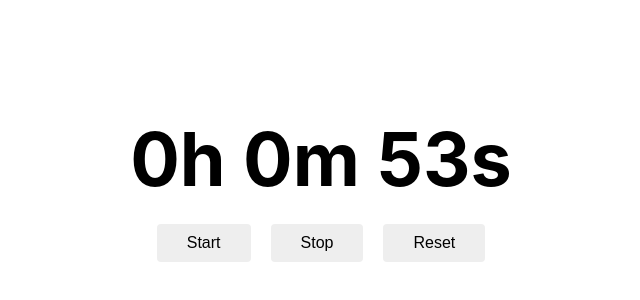
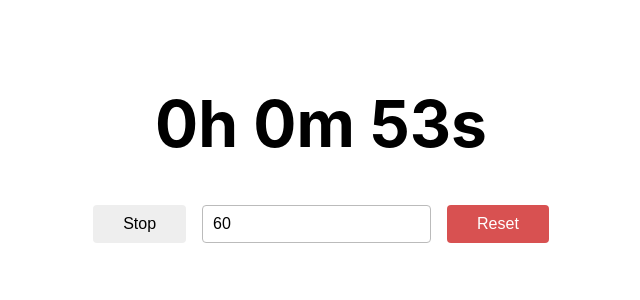
Before and after one commit to KruzeZab/react-assignment, a React (Vite) app: page / in a window 1280 px wide. Shown: the part 236-536 px from the top of the page, without its empty margins (319-959 px from the left). Built offline with nearby package versions, Linux system fonts and the light colour scheme.

Commit message:
add interactivity by taking user input

```diff
--- a/package.json
+++ b/package.json
@@ -29,6 +29,7 @@
     "eslint-plugin-simple-import-sort": "^7.0.0",
     "pre-commit": "^1.2.2",
     "prettier": "^2.5.1",
+    "sass": "^1.70.0",
     "typescript": "^4.5.5",
     "vite": "^2.9.12"
   },
--- a/src/App.css
+++ /dev/null
@@ -1,33 +0,0 @@
-.App {
-  display: flex;
-  justify-content: center;
-  flex-direction: column;
-  align-items: center;
-  min-height: 100vh;
-}
-
-.timer {
-  font-size: 4.6rem;
-  margin-bottom: 20px;
-}
-
-.btn-wrapper {
-  display: flex;
-  gap: 20px;
-}
-
-.btn {
-  border: 0;
-  background: none;
-  font-size: 16px;
-  font-weight: 500;
-  background-color: #eee;
-  padding: 10px 30px;
-  border-radius: 4px;
-  cursor: pointer;
-  transition: all 0.2s ease;
-}
-
-.btn:hover {
-  background-color: #e6e6e6;
-}
--- /dev/null
+++ b/src/App.scss
@@ -0,0 +1,18 @@
+.App {
+    min-height: 100vh;
+    display: flex;
+    align-items: center;
+    flex-direction: column;
+    justify-content: center;
+    margin: 0 10px;
+}
+
+.actions {
+    display: flex;
+    gap: 1rem;
+}
+
+.timer {
+    margin-top: 0;
+    font-size: 4rem;
+}
--- a/src/App.tsx
+++ b/src/App.tsx
@@ -1,11 +1,15 @@
-import './App.css';
+import './App.scss';
 
 import { useEffect, useRef, useState } from 'react';
+
+import Button from './components/Button';
+import TextInput from './components/TextInput';
 
 const initialTimer = 60;
 
 const App = () => {
   const [timer, setTimer] = useState<number>(initialTimer);
+  const [value, setValue] = useState<string>(initialTimer.toString());
   const [isRunning, setIsRunning] = useState<boolean>(true);
   const intervalId = useRef<number | null>(null);
 
@@ -19,25 +23,33 @@ const App = () => {
     if (isRunning) {
       startTimer();
     } else {
-      clearInterval(intervalId.current as number);
+      if (intervalId.current) {
+        clearInterval(intervalId.current);
+      }
     }
 
     return () => {
-      clearInterval(intervalId.current as number);
+      if (intervalId.current) clearInterval(intervalId.current);
     };
   }, [isRunning]);
 
-  const handleStart = () => {
-    setIsRunning(true);
-  };
+  useEffect(() => {
+    const parsedValue = Number(value);
+    if (isNaN(parsedValue)) return;
+    setTimer(Number(value));
+  }, [value]);
 
-  const handleStop = () => {
-    setIsRunning(false);
+  const toggle = () => {
+    setIsRunning(!isRunning);
   };
 
   const handleReset = () => {
     setTimer(initialTimer);
     setIsRunning(false);
+  };
+
+  const handleInputChange = (e: React.ChangeEvent<HTMLInputElement>) => {
+    setValue(e.target.value);
   };
 
   const renderedTimer = `${Math.floor(timer / 3600)}h ${Math.floor(
@@ -47,16 +59,19 @@ const App = () => {
   return (
     <div className="App">
       <h1 className="timer">{renderedTimer}</h1>
-      <div className="btn-wrapper">
-        <button className="btn" onClick={handleStart}>
-          Start
-        </button>
-        <button className="btn" onClick={handleStop}>
-          Stop
-        </button>
-        <button className="btn" onClick={handleReset}>
-          Reset
-        </button>
+      <div className="actions">
+        <Button
+          className="btn btn--primary"
+          onClick={toggle}
+          text={isRunning ? 'Stop' : 'Start'}
+        />
+        <TextInput
+          value={value}
+          onChange={handleInputChange}
+          placeholder="Enter seconds"
+        />
+
+        <Button className="btn btn--danger" onClick={handleReset} text="Reset" />
       </div>
     </div>
   );
--- /dev/null
+++ b/src/components/Button/index.scss
@@ -0,0 +1,28 @@
+.btn {
+  border: 0;
+  background: none;
+  font-size: 16px;
+  font-weight: 500;
+  background-color: transparent;
+  padding: 10px 30px;
+  border-radius: 4px;
+  cursor: pointer;
+  transition: all 0.2s ease;
+}
+
+.btn--primary {
+  background-color: #eee;
+}
+
+.btn--primary:hover {
+  background-color: #d6d6d6;
+}
+
+.btn--danger {
+  background-color: rgb(216, 81, 81);
+  color: #fff;
+}
+
+.btn--danger:hover {
+  background-color: rgb(168, 58, 74);
+}
--- /dev/null
+++ b/src/components/Button/index.tsx
@@ -0,0 +1,19 @@
+import './index.scss';
+
+interface ButtonProps {
+  onClick: () => void;
+  text: string;
+  className: string;
+}
+
+const Button = (props: ButtonProps) => {
+  const { onClick, text, className } = props;
+
+  return (
+    <button className={className} onClick={onClick}>
+      {text}
+    </button>
+  );
+};
+
+export default Button;
--- /dev/null
+++ b/src/components/TextInput/index.scss
@@ -0,0 +1,12 @@
+.form-control {
+    width: 100%;
+    border: 1px solid #bbb;
+    border-radius: 4px;
+    font-size: 16px;
+    padding: 0 10px;
+    transition: all 0.2s ease;
+
+    &:focus {
+        outline: .5px solid rgb(28, 129, 224);
+    }
+}
--- /dev/null
+++ b/src/components/TextInput/index.tsx
@@ -0,0 +1,23 @@
+import './index.scss';
+
+interface TextInputProps {
+  value: string;
+  onChange: (e: React.ChangeEvent<HTMLInputElement>) => void;
+  placeholder: string;
+}
+
+const TextInput = (props: TextInputProps) => {
+  const { value, onChange, placeholder } = props;
+
+  return (
+    <input
+      className="form-control"
+      type="text"
+      placeholder={placeholder}
+      value={value}
+      onChange={onChange}
+    />
+  );
+};
+
+export default TextInput;
--- a/src/main.tsx
+++ b/src/main.tsx
@@ -1,4 +1,4 @@
-import './index.css';
+import './index.scss';
 
 import React from 'react';
 import ReactDOM from 'react-dom';
```
Also changed, not shown: src/index.scss (renamed from src/index.css), 2 other files (tests, documents, lock files or other folders).
